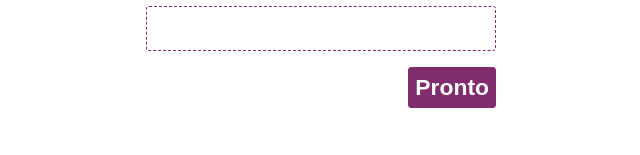
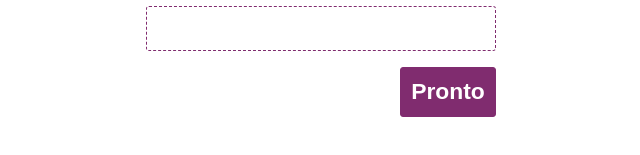
Before and after one commit to sergio-dev-pro/fakeStore, a Next.js app: page /signin in a window 1280 px wide. Shown: the part 375-530 px from the top of the page, without its empty margins (319-959 px from the left). Built offline with nearby package versions, Linux system fonts and the light colour scheme.

Commit message:
feat: Mudando padding do botão

```diff
--- a/components/Button/Button.tsx
+++ b/components/Button/Button.tsx
@@ -19,7 +19,7 @@ export const Button = ({
 }: Props) => {
   return (
     <button
-      className={`${className} ${"button--" + style} button text-large padding-x-small`}
+      className={`${className} ${"button--" + style} button text-large padding-small`}
       {...props}
     >
       {children}
```
